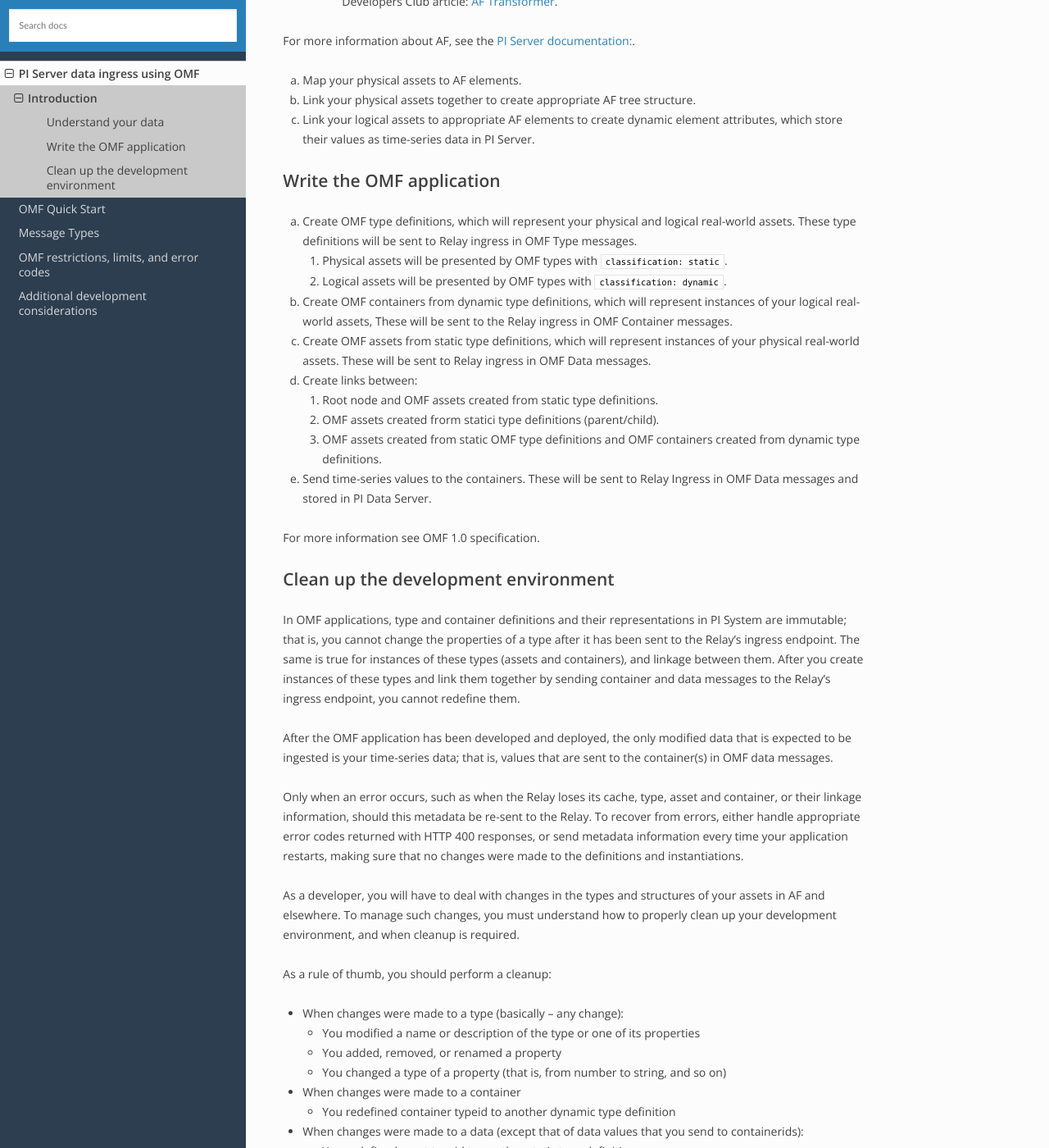
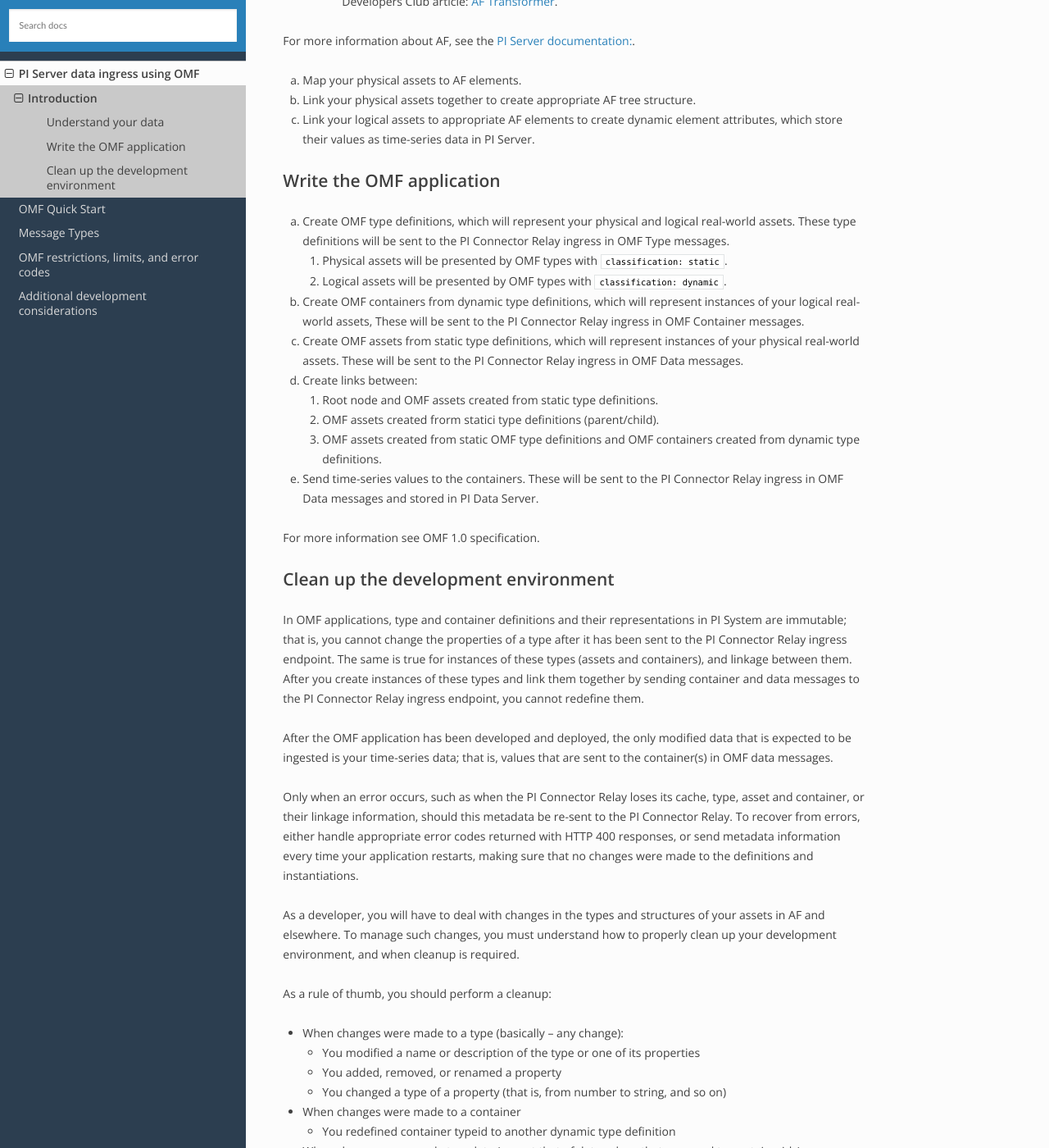
Before and after one commit to osisoft/OMF-Developer-Companion-Guide, a Sphinx documentation site: the page built from docs/OMF_Before.rst, in a window 1280 px wide and 1400 px high, scrolled down 1352 px. Shown: the whole window at 82% size. Built offline with Sphinx 7.4.7 and the Read the Docs theme 2.0.0, drawn with Linux system fonts in a browser that asks for light colours; some of the changed text lies outside the part shown.

Commit message:
Update OMF_Before.rst

```diff
--- a/docs/OMF_Before.rst
+++ b/docs/OMF_Before.rst
@@ -12,7 +12,7 @@ Development of OMF applications generally adheres to the following sequence:
   Write OMF messages to create your reference model and start feeding data into PI System
   After creating your development environment, you should register your development application
   with the  PI Data Collection Manager to obtain appropriate authorization to feed data into the PI System,
-  and write and send OMF messages to the Relay Ingress HTTPS REST endpoint.
+  and write and send OMF messages to the PI Connector Relay Ingress HTTPS REST endpoint.
 
 `Clean up the development environment`_
   After making development changes to your OMF types, instances, and links, you should clean up your environment
@@ -33,7 +33,7 @@ Understand your data
       which will stay immutable, or can have values whose changes will not be recorded in the data historian; for example, a serial
       number of an I/O device.
 
-   *  Logical assets, such as data streams (representing collections of values), which should be sent to Relay ingress as one
+   *  Logical assets, such as data streams (representing collections of values), which should be sent to PI Connector Relay ingress as one
       transaction; that is, all values of a given stream should be sent in one update, and no single value can be
       skipped. Data for each of these points in the stream is recorded by the data historian with an appropriate timestamp.
 
@@ -68,16 +68,16 @@ Write the OMF application
 
 
 a. Create OMF type definitions, which will represent your physical and logical real-world assets.
-   These type definitions will be sent to Relay ingress in OMF Type messages.
+   These type definitions will be sent to the PI Connector Relay  ingress in OMF Type messages.
 
    i.  Physical assets will be presented by OMF types with ``classification: static``.
    ii. Logical assets will be presented by OMF types with ``classification: dynamic``.
 
 b. Create OMF containers from dynamic type definitions, which will represent instances of your logical real-world assets,
-   These will be sent to the Relay ingress in OMF Container messages.
+   These will be sent to the PI Connector Relay ingress in OMF Container messages.
 
 c. Create OMF assets from static type definitions, which will represent instances of your physical real-world assets.
-   These will be sent to Relay ingress in OMF Data messages.
+   These will be sent to the PI Connector Relay ingress in OMF Data messages.
 
 d. Create links between:
 
@@ -85,7 +85,7 @@ d. Create links between:
    ii.  OMF assets created frorm statici type definitions (parent/child).
    iii. OMF assets created from static OMF type definitions and OMF containers created from dynamic type definitions.
 
-e. Send time-series values to the containers. These will be sent to Relay Ingress
+e. Send time-series values to the containers. These will be sent to the PI Connector Relay ingress
    in OMF Data messages and stored in PI Data Server.
 
 For more information see OMF 1.0 specification.
@@ -95,16 +95,16 @@ Clean up the development environment
 ------------------------------------
 
 In OMF applications, type and container definitions and their representations in PI System are immutable; that is, you cannot
-change the properties of a type after it has been sent to the Relay's ingress endpoint.
+change the properties of a type after it has been sent to the PI Connector Relay ingress endpoint.
 The same is true for instances of these types (assets and containers), and linkage between them. After you
 create instances of these types and link them together by sending container and data messages to
-the Relay's ingress endpoint, you cannot redefine them.
+the PI Connector Relay ingress endpoint, you cannot redefine them.
 
 After the OMF application has been developed and deployed, the only modified data that is expected to be ingested
 is your time-series data; that is, values that are sent to the container(s) in OMF data messages.
 
-Only when an error occurs, such as when the Relay loses its cache, type, asset and container, or their linkage information,
-should this metadata be re-sent to the Relay. To recover from errors, either handle appropriate error codes returned with
+Only when an error occurs, such as when the PI Connector Relay loses its cache, type, asset and container, or their linkage information,
+should this metadata be re-sent to the PI Connector Relay. To recover from errors, either handle appropriate error codes returned with
 HTTP 400 responses, or send metadata information every time your
 application restarts, making sure that no changes were made to the definitions and instantiations.
 
@@ -131,8 +131,8 @@ As a rule of thumb, you should perform a cleanup:
 
 **What to clean up**
 
-1. Relay's temporary cache location.
-   Stop the Relay process. By default, if not chosen during Relay setup, temporary data will be stored in
+1. PI Connector Relay temporary cache location.
+   Stop the PI Connector Relay process. By default, if not chosen during the PI Connector Relay setup, temporary data will be stored in
    ``\%ProgramData\%\\OSIsoft\\Tau\\Relay.ConnectorHost``. Delete this folder.
    Deleting this folder removes all cache entires for all producers.
 
```
